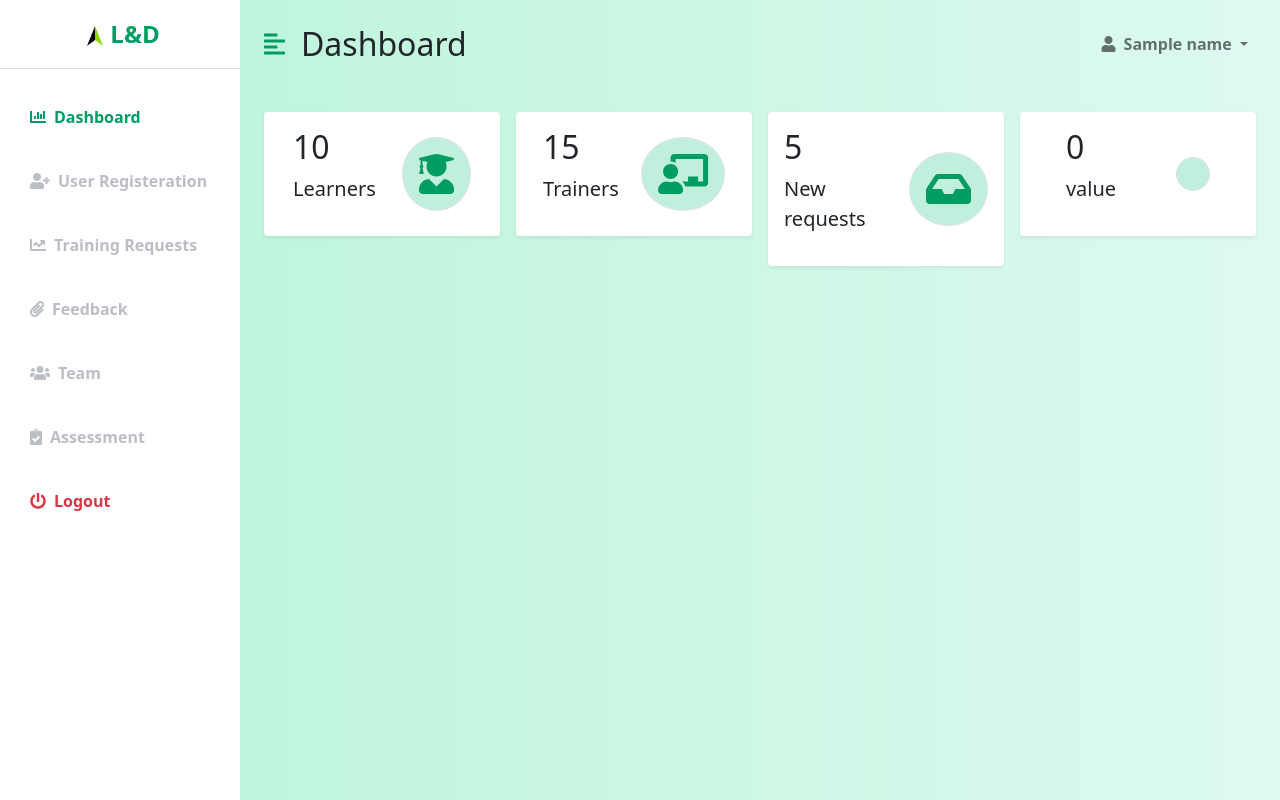
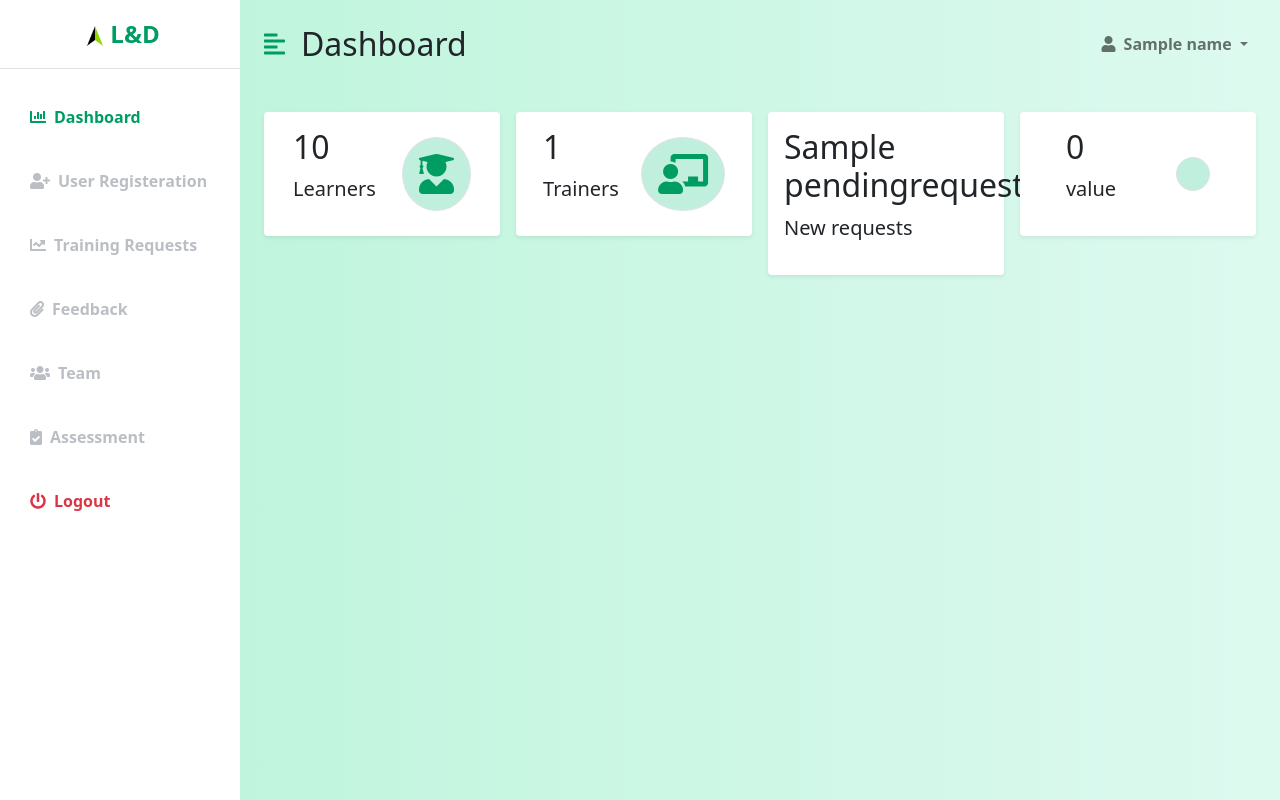
Before and after one commit to AbhayManoj/Team-A---Admin, a Flask app: template templates/index.html in a window 1280 px wide. Run offline with Flask 3, Linux system fonts and the light colour scheme; the template is opened without the code that fills it: most values are stand-ins (such as "Sample title", 1, 10 or a date in 2020); some libraries are stand-ins or nearby versions.

Commit message:
Add files via upload

```diff
--- a/templates/index.html
+++ b/templates/index.html
@@ -8,7 +8,7 @@
     <link href="https://cdn.jsdelivr.net/npm/bootstrap@5.0.0-beta3/dist/css/bootstrap.min.css" rel="stylesheet" />
     <link rel="stylesheet" href="https://cdnjs.cloudflare.com/ajax/libs/font-awesome/5.15.3/css/all.min.css" />
     <link rel="stylesheet" href="{{url_for('static', filename = 'css/style.css')}}" />
-    <title>Bootstap 5 Responsive Admin Dashboard</title>
+    <title>Dashboard</title>
 </head>
 
 <body>
@@ -82,7 +82,7 @@
                     <div class="col-md-3">
                         <div class="p-3 bg-white shadow-sm d-flex justify-content-around align-items-center rounded">
                             <div>
-                                <h3 class="fs-2">15</h3>
+                                <h3 class="fs-2">{{count_of_trainers}}</h3>
                                 <p class="fs-5">Trainers</p>
                             </div>
                             <i
@@ -93,7 +93,7 @@
                     <div class="col-md-3">
                         <div class="p-3 bg-white shadow-sm d-flex justify-content-around align-items-center rounded">
                             <div>
-                                <h3 class="fs-2">5</h3>
+                                <h3 class="fs-2">{{pendingrequests}}</h3>
                                 <p class="fs-5">New requests</p>
                             </div>
                             <i class="fas fa-inbox fs-1 primary-text border rounded-full secondary-bg p-3"></i>
@@ -158,7 +158,15 @@
                                 </tr>
                             </tbody>
                         </table> -->
-                        <div id="chart" class="chart"></div>
+                        <div class="chart-container">
+                            <div class="chart-column">
+                                <div class="chart" id="chart"></div>
+                            </div>
+                            <div class="chart-column">
+                                <div class="chart" id="chart2"></div>
+                            </div>
+                        </div>
+                        <!-- <div id="chart" class="chart"></div> -->
                     </div>
                 </div>
 
@@ -180,6 +188,12 @@
         };
   var graphs = {{graphJSON | safe}};
   Plotly.plot('chart',graphs,{});
+  var trainerbargraphs = {{bargraphJSON | safe}};
+  Plotly.plot('chart2',trainerbargraphs,{});
+  trainerbargraphs.config = {
+    displayModeBar: false
+  };
+  Plotly.newplot('chart2',graphs,{})
     </script>
 </body>
 
```
Also changed, not shown: authentication.py (+42 -4 lines).
